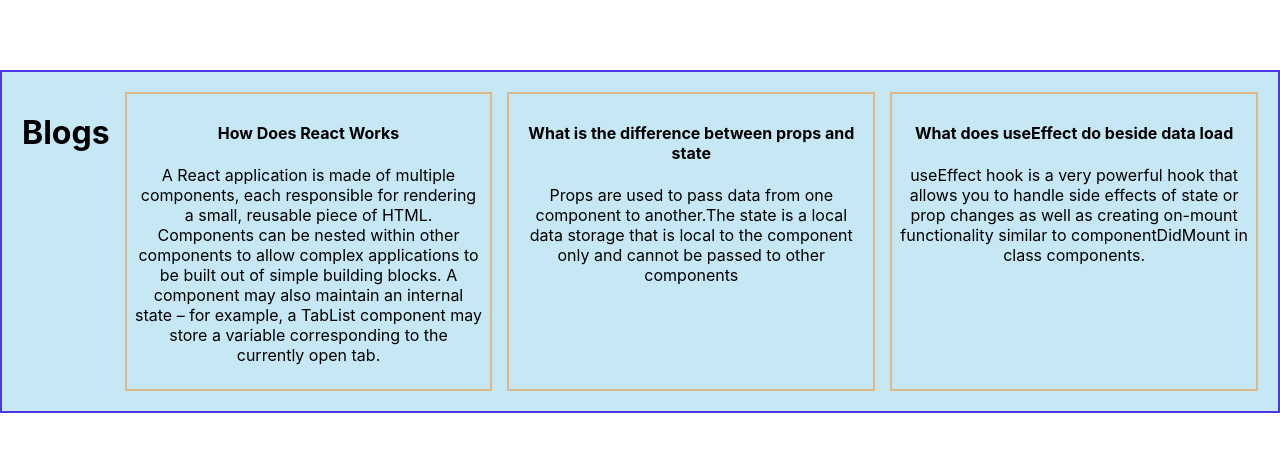
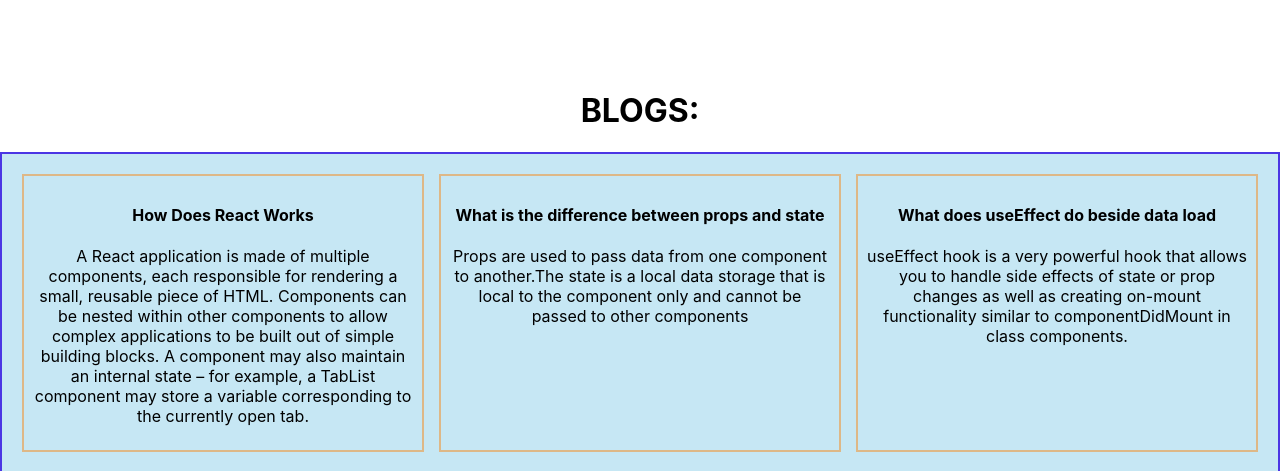
Before and after one commit to waduzzaman/ph-assignment8-fitness-club, a React (Create React App) app: page / in a window 1280 px wide. Shown: the part 2073-2544 px from the top of the page. Before the commit the page ends 2486 px from the top, so only its background shows below. Built offline with nearby package versions, Linux system fonts and the light colour scheme.

Commit message:
blog completed

```diff
--- a/src/components/Blog/Blog.css
+++ b/src/components/Blog/Blog.css
@@ -1,7 +1,4 @@
-.blog-head{
-    justify-content: center;
-    align-items: center;
-}
+
 .blog {
     background-color: rgb(198, 231, 244);
     border: 2px solid rgb(75, 54, 228);
--- a/src/components/Blog/Blog.js
+++ b/src/components/Blog/Blog.js
@@ -4,12 +4,13 @@
 
 const Blog = () => {
     return (
-        <div className='blog'>
-            <div className="blog-head">
-                <h1> Blogs</h1>
+        <div className='blog-head'>
+
+            <div className="blog-header">
+                <h1> BLOGS: </h1>
             </div>
-
-            <div className='blog-one'>
+            <div className='blog'>
+                 <div className='blog-one'>
                 <h4>How Does React Works</h4>
                 <p>A React application is made of multiple components, each responsible for rendering a small, reusable piece of HTML. Components can be nested within other components to allow complex applications to be built out of simple building blocks. A component may also maintain an internal state – for example, a TabList component may store a variable corresponding to the currently open tab.
                     </p>
@@ -27,6 +28,9 @@
              <p>useEffect hook is a very powerful hook that allows you to handle side effects of state or prop changes as well as creating on-mount functionality similar to componentDidMount in class components.</p>
             </div>
 
+            </div>
+
+
         </div>
     );
 };
```
